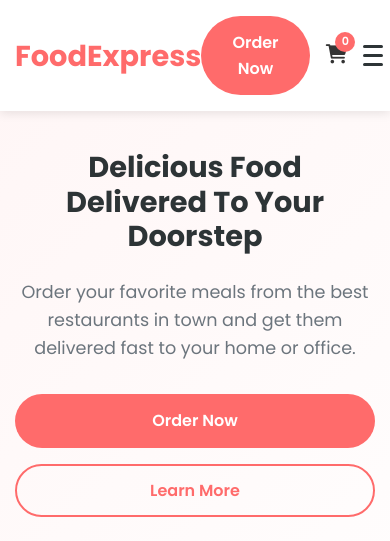
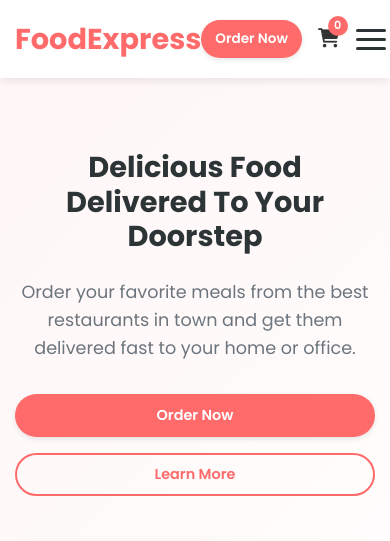
Before and after one commit to Nick7020/Online-Food-System, a website: page index.html in a window 390 px wide. Shown: the top 541 px of the page. Drawn offline with Linux system fonts and the light colour scheme; grey boxes are pictures that could not be loaded.

Commit message:
order now

```diff
--- a/styles.css
+++ b/styles.css
@@ -62,25 +62,60 @@ img {
 
 .btn {
   display: inline-block;
-  padding: 12px 24px;
+  padding: 10px 20px;
   border-radius: 50px;
   font-weight: 600;
   text-align: center;
   cursor: pointer;
   transition: var(--transition);
   border: 2px solid transparent;
-  font-size: 1rem;
+  font-size: 0.95rem;
+  white-space: nowrap;
+}
+
+/* Make buttons more compact on mobile */
+@media (max-width: 768px) {
+  .btn {
+    padding: 8px 16px;
+    font-size: 0.9rem;
+  }
+
+  /* Make the Order Now button in hero section more compact */
+  .hero .btn {
+    padding: 8px 16px;
+    margin-right: 8px;
+  }
+
+  /* Adjust navbar buttons */
+  .nav-actions .btn {
+    padding: 6px 12px;
+    font-size: 0.85rem;
+  }
 }
 
 .btn-primary {
   background-color: var(--primary-color);
   color: white;
+  min-width: 100px;
 }
 
 .btn-primary:hover {
   background-color: #ff5252;
   transform: translateY(-2px);
   box-shadow: 0 5px 15px rgba(255, 107, 107, 0.3);
+}
+
+/* Make buttons more subtle on mobile */
+@media (max-width: 768px) {
+  .btn-primary {
+    min-width: auto;
+    box-shadow: 0 2px 5px rgba(0, 0, 0, 0.1);
+  }
+
+  .btn-primary:hover {
+    transform: none;
+    box-shadow: 0 2px 8px rgba(0, 0, 0, 0.15);
+  }
 }
 
 .btn-outline {
```
